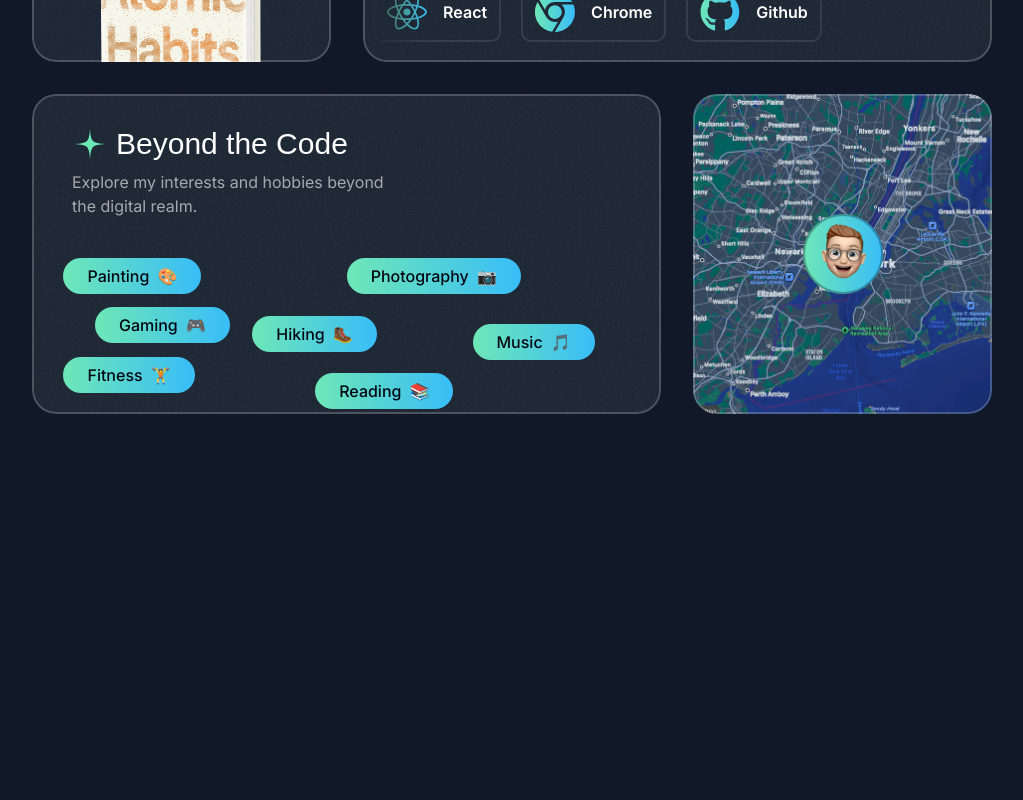
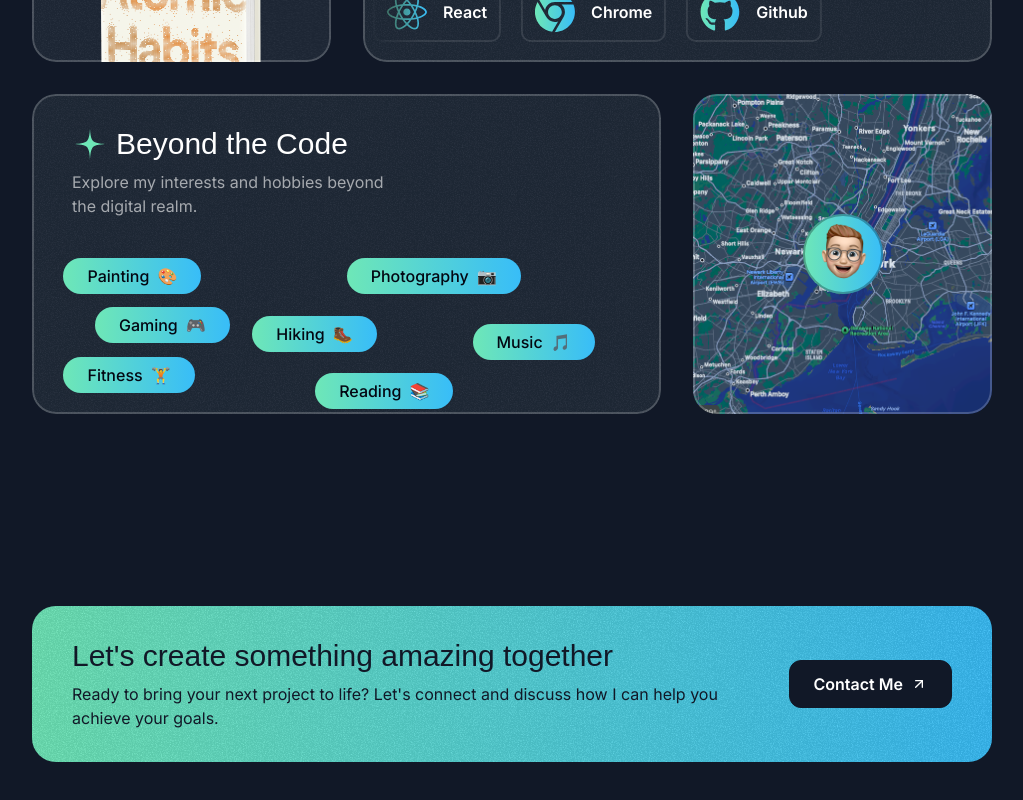
Before and after one commit to yvonnkr/yvolabs-portfolio-2024, a Next.js app: page / in a window 1280 px wide. Shown: the part 4534-5334 px from the top of the page, without its empty margins (128-1151 px from the left). Before the commit the page ends 5060 px from the top, so only its background shows below. Built offline with nearby package versions, Linux system fonts and the light colour scheme; a web font is replaced by a local one.

Commit message:
implement contact section

```diff
--- a/src/app/page.tsx
+++ b/src/app/page.tsx
@@ -4,6 +4,7 @@
 import {TapeSection} from "@/sections/Tape";
 import {TestimonialsSection} from "@/sections/Testimonials";
 import {AboutSection} from "@/sections/About";
+import {ContactSection} from "@/sections/Contact";
 
 export default function Home() {
     return (
@@ -14,6 +15,7 @@
             <TapeSection/>
             <TestimonialsSection/>
             <AboutSection/>
+            <ContactSection/>
         </div>
     );
 }
--- a/src/sections/Contact.tsx
+++ b/src/sections/Contact.tsx
@@ -1,3 +1,39 @@
+import ArrowUpRightIcon from "@/assets/icons/arrow-up-right.svg";
+import grainImage from "@/assets/images/grain.jpg";
+
 export const ContactSection = () => {
-  return <div>Contact Section</div>;
+    return (
+        <div className="py-16 lg:py-24 lg:pt-20 pt-12">
+            <div className="container">
+                <div
+                    className="bg-gradient-to-r from-emerald-300 to-sky-400 text-gray-900 py-8 px-10 rounded-3xl text-center md:text-left relative overflow-hidden z-0 ">
+                    <div
+                        className="absolute inset-0 opacity-10 -z-10 "
+                        style={{
+                            backgroundImage: `url(${grainImage.src})`,
+                        }}></div>
+                    <div className="flex flex-col md:flex-row gap-8 md:gap-16 items-center">
+                        <div className="">
+                            <h2 className="font-serif text-2xl md:text-3xl">
+                                Let's create something amazing together
+                            </h2>
+                            <p className="text-sm md:text-base mt-2">
+                                Ready to bring your next project to life? Let's connect and discuss how I can
+                                help you achieve your goals.
+                            </p>
+                        </div>
+
+                        <div className="">
+                            <button
+                                className="text-white bg-gray-900 inline-flex items-center px-6 h-12 rounded-xl gap-2 w-max border border-gray-900"
+                            >
+                                <span className="font-semibold">Contact Me</span>
+                                <ArrowUpRightIcon className="size-4"/>
+                            </button>
+                        </div>
+                    </div>
+                </div>
+            </div>
+        </div>
+    )
 };
```
